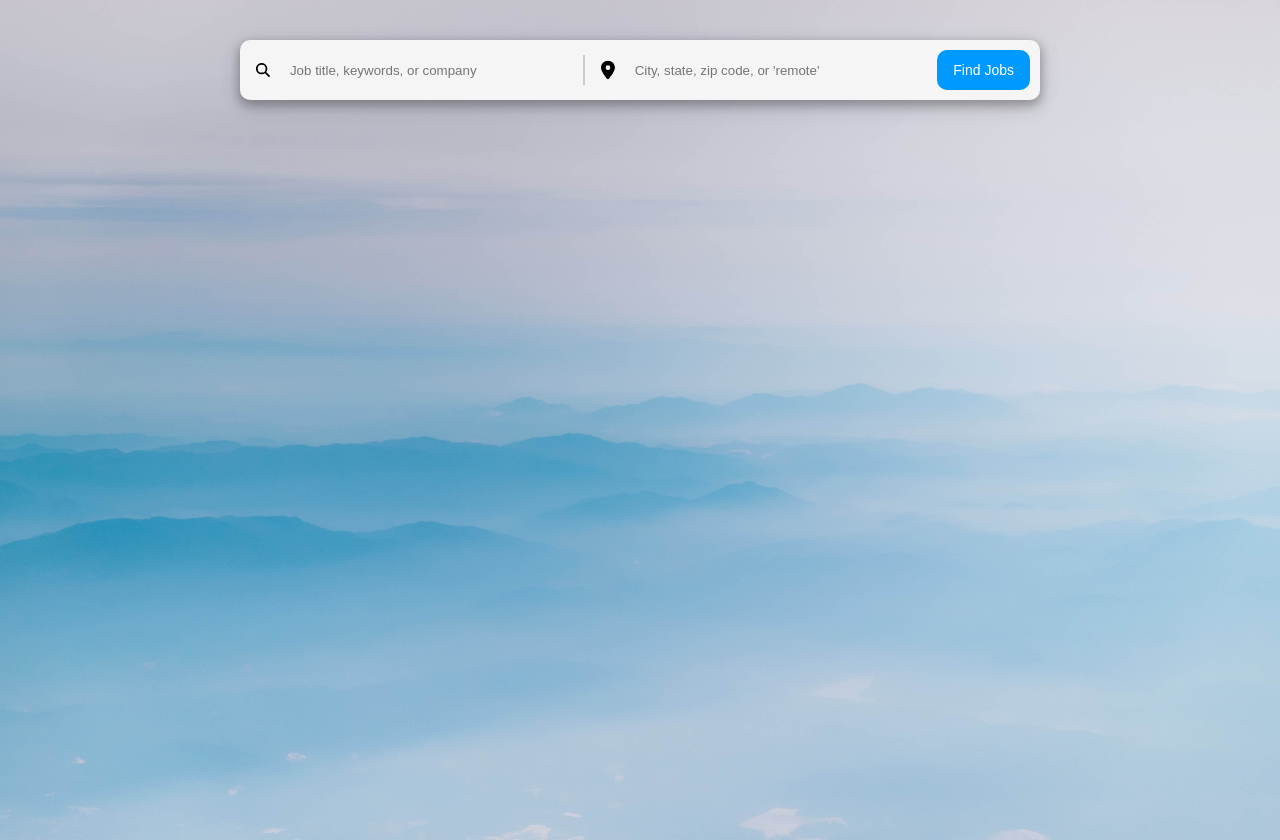
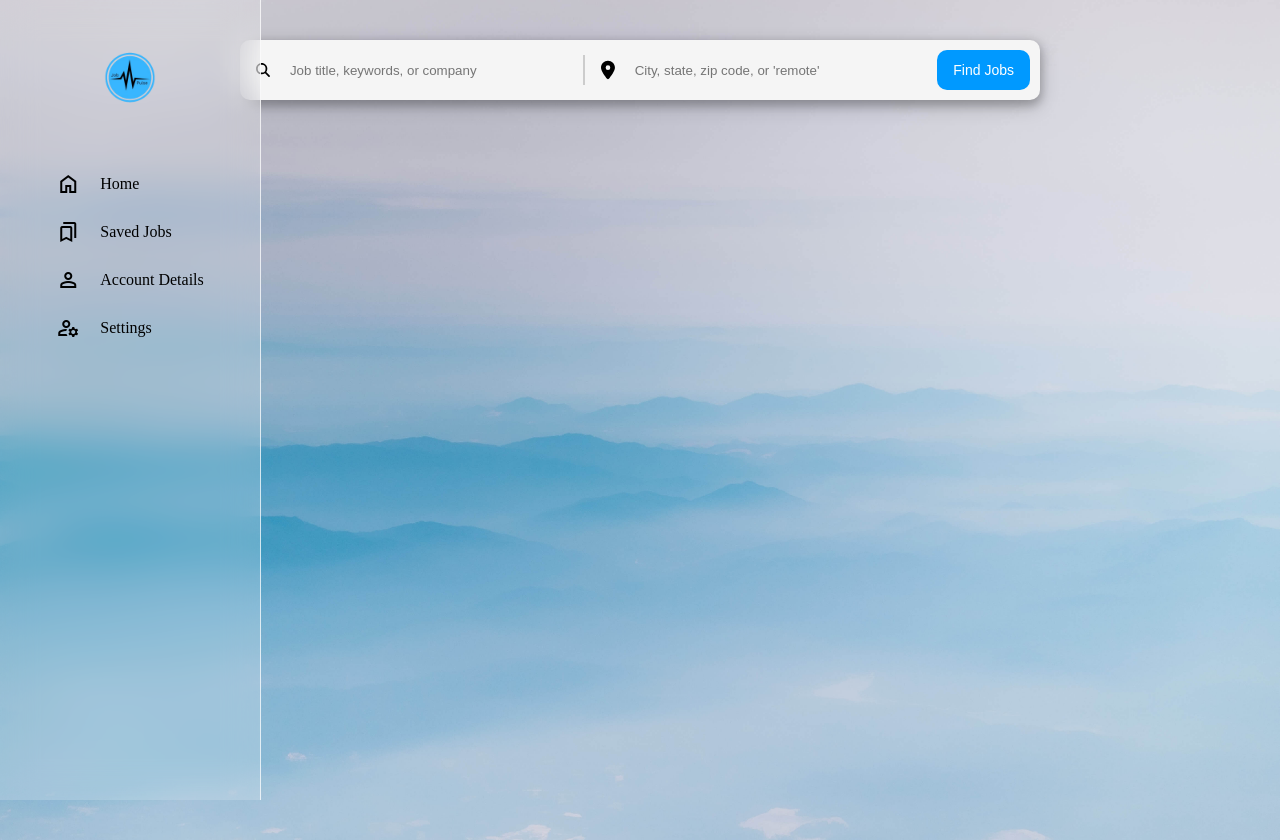
Before and after one commit to StructAnish/Job-search-portal, a Flask app: page /jobs in a window 1280 px wide. Run offline with Flask 3, Linux system fonts and the light colour scheme; some libraries are stand-ins or nearby versions.

Commit message:
Add job save feature
Save jobs for later use if user is signed in. Access saved jobs from 'My saved jobs' tab within jobs tab.

```diff
--- a/job-scrap/scraper.py
+++ b/job-scrap/scraper.py
@@ -34,6 +34,10 @@ def index():
 @app.route("/jobs")
 def jobs():
     return render_template("/jobs/jobs.html")
+
+@app.route("/saved_jobs")
+def saved_jobs():
+    return render_template("/jobs/saved_jobs.html")
 
 @app.route("/details")
 def details():
--- a/job-scrap/static/css/jobs/jobs.css
+++ b/job-scrap/static/css/jobs/jobs.css
@@ -92,16 +93,27 @@ body {
   background-size: cover;
 }
 
+h1{
+  margin: 40px;
+  margin-left: 15%;
+
+}
+
+#job-results{
+  margin-left: 10%;
+}
+
 .job{
+  display: flex;
   padding: 16px;
   border: 1px solid rgb(212, 212, 212);
   border-radius: 10px;
   margin: 20px;
-border-radius: 7px;
   background: rgba(255, 255, 255, 0.2);
   box-shadow: 0 5px 10px rgba(0,0,0,0.3);
   /* Do not add blur as it is causing lag */
   /* backdrop-filter: blur(17px); */
+  transition: opacity 0.5s ease-in-out;
 }
 
 .job:hover{
--- /dev/null
+++ b/job-scrap/static/css/sidebar.css
@@ -0,0 +1,107 @@
+.sidebar {
+    position: fixed;
+    top: 0;
+    left: 0;
+    width: 110px;
+    height: 100%;
+    display: flex;
+    align-items: center;
+    flex-direction: column;
+    background: rgba(255, 255, 255, 0.2);
+    backdrop-filter: blur(17px);
+    --webkit-backdrop-filter: blur(17px);
+    border-right: 1px solid rgba(255, 255, 255, 0.7);
+    transition: width 0.3s ease;
+}
+
+.sidebar:hover {
+    width: 260px;
+}
+
+.sidebar .logo {
+    color: #000;
+    display: flex;
+    align-items: center;
+    padding: 25px 10px 15px;
+}
+
+.logo img {
+    width: 100px;
+    border-radius: 50%;
+}
+
+.logo h2 {
+    font-size: 1.15rem;
+    font-weight: 600;
+    margin-left: 15px;
+    display: none;
+}
+
+.sidebar:hover .logo h2 {
+    display: block;
+}
+
+.sidebar .links {
+    padding: 0;
+    list-style: none;
+    margin-top: 20px;
+    overflow-y: auto;
+    scrollbar-width: none;
+    height: calc(100% - 140px);
+}
+
+.sidebar .links::-webkit-scrollbar {
+    display: none;
+}
+
+.links li {
+    display: flex;
+    border-radius: 4px;
+    align-items: center;
+}
+
+.links li:hover {
+    cursor: pointer;
+    background: #fff;
+}
+
+.links h4 {
+    color: #222;
+    font-weight: 500;
+    display: none;
+    margin-bottom: 10px;
+}
+
+.sidebar:hover .links h4 {
+    display: block;
+}
+
+.links hr {
+    margin: 10px 8px;
+    border: 1px solid #4c4c4c;
+}
+
+.sidebar:hover .links hr {
+    border-color: transparent;
+}
+
+.links li span {
+    padding: 12px 10px;
+}
+
+.links li a {
+    padding: 10px;
+    color: #000;
+    display: none;
+    font-weight: 500;
+    white-space: nowrap;
+    text-decoration: none;
+}
+
+.sidebar:hover .links li a {
+    display: block;
+}
+
+.links .logout-link {
+    margin-top: 20px;
+}
--- a/job-scrap/static/css/social/detail.css
+++ b/job-scrap/static/css/social/detail.css
@@ -45,6 +45,7 @@
   }
 
   .sidebar .links {
+    padding: 0;
     list-style: none;
     margin-top: 20px;
     overflow-y: auto;
--- a/job-scrap/static/css/social/setting.css
+++ b/job-scrap/static/css/social/setting.css
@@ -118,6 +118,7 @@ button[type="button"]:hover {
   }
 
   .sidebar .links {
+    padding: 0;
     list-style: none;
     margin-top: 20px;
     overflow-y: auto;
--- a/job-scrap/static/css/style.css
+++ b/job-scrap/static/css/style.css
@@ -11,6 +11,7 @@
 body {
     height: 100vh;
     width: 100%;
+    margin: 30px 0;
     background-image: url("/static/images/hero-bg.jpg");
     background-position: center;
     background-size: cover;
--- a/job-scrap/static/js/jobs/jobs.js
+++ b/job-scrap/static/js/jobs/jobs.js
@@ -1,3 +1,8 @@
+import {firebaseConfig} from '../sign/config.js';
+firebase.initializeApp(firebaseConfig);
+const auth = firebase.auth();
+const db = firebase.firestore();
+
 const socket = io();
 
 const loader = document.querySelector(".loader");
@@ -5,7 +10,6 @@ const jobsSection = document.getElementById("job-results");
 
 // Function for displaying jobs
 function displayScrapedJobs(data) {
-
   const job = document.createElement('div');
   job.className = "job";
 
@@ -16,17 +20,55 @@ function displayScrapedJobs(data) {
 
   jobLink.innerHTML = `
     <h2 class='jobTitle'>${data.title}</h2>
-    <div class='company_location'>
-      <span class='company_name'>Company: ${data.name}</span>
-      <span class='company_location'>Location: ${data.location}</span>
-      <span class='salary'>${data.salary}</span>
-      <span class='description'>Description: ${data.description}</span>
-      <span class='posted'>${data.posted}</span>
+
+    <div class='about_company'>
+      <div class='company_name'>Company: ${data.name}</div>
+      <div class='company_location'>Location: ${data.location}</div>
+      <div class='salary'>${data.salary}</div>
+      <div class='description'>Description: ${data.description}</div>
+      <div class='posted'>${data.posted}</div>
     </div>
     `;
 
   job.appendChild(jobLink);
+
+  const saveButton = document.createElement('button');
+  saveButton.className = "save-button";
+  saveButton.setAttribute("title", "save");
+  job.appendChild(saveButton);
+  saveButton.innerHTML = "<svg xmlns='http://www.w3.org/2000/svg' viewBox='0 0 384 512'><path d='M0 48C0 21.5 21.5 0 48 0l0 48V441.4l130.1-92.9c8.3-6 19.6-6 27.9 0L336 441.4V48H48V0H336c26.5 0 48 21.5 48 48V488c0 9-5 17.2-13 21.3s-17.6 3.4-24.9-1.8L192 397.5 37.9 507.5c-7.3 5.2-16.9 5.9-24.9 1.8S0 497 0 488V48z'/></svg>"
   jobsSection.appendChild(job);
+
+  saveButton.addEventListener("click", () => {
+    console.log("I was clicked");
+      // // If user is logged in
+      auth.onAuthStateChanged(user => {
+        if (user){
+          console.log('user logged in', user)
+          saveButton.innerHTML = ' <svg xmlns="http://www.w3.org/2000/svg" viewBox="0 0 384 512"><path fill="#31acff" d="M0 48V487.7C0 501.1 10.9 512 24.3 512c5 0 9.9-1.5 14-4.4L192 400 345.7 507.6c4.1 2.9 9 4.4 14 4.4c13.4 0 24.3-10.9 24.3-24.3V48c0-26.5-21.5-48-48-48H48C21.5 0 0 21.5 0 48z"/></svg> '
+          saveButton.disabled = true;
+
+          // Adding data to database
+          db.collection('jobs').add({
+            // job: `${jobs[index]}`
+            title: data.title,
+            name: data.name,
+            link: data.link,
+            location: data.location,
+            salary: data.salary,
+            description: data.description,
+            posted: data.posted,
+
+          }).then(() => {
+            // Do something after document has been added
+          })
+
+        } else {
+          console.log('User logged out')
+        }
+  })
+  });
+
 };
 
 
--- a/job-scrap/templates/jobs/jobs.html
+++ b/job-scrap/templates/jobs/jobs.html
@@ -4,9 +4,41 @@
     <meta charset="UTF-8">
     <meta name="viewport" content="width=device-width, initial-scale=1.0">
     <title>Jobs</title>
+    <link rel="stylesheet" href="https://fonts.googleapis.com/css2?family=Material+Symbols+Outlined:opsz,wght,FILL,GRAD@20..48,100..700,0..1,-50..200">
     <link rel="stylesheet" href="/static/css/jobs/jobs.css">
+    <link rel="stylesheet" href="/static/css/sidebar.css">
 </head>
 <body>
+    <!-- Sidebar -->
+    <aside class="sidebar">
+        <div class="logo">
+          <img src="/static/images/logo.png" alt="logo">
+
+        </div>
+        <ul class="links">
+            <!-- <h4>Main Menu</h4> -->
+            <li>
+                <span class="material-symbols-outlined">Home</span>
+                <a href="/">Home</a>
+            </li>
+            <li>
+                <span class="material-symbols-outlined">bookmarks</span>
+                <a href="/saved_jobs">Saved Jobs</a>
+            </li>
+            <li>
+                <span class="material-symbols-outlined">Person</span>
+                <a href="/details">Account Details</a>
+            </li>
+            <li>
+                <span class="material-symbols-outlined">manage_accounts</span>
+                <a href="/settings">Settings</a>
+            </li>
+
+        </ul>
+    </aside>
+
+
+    <!-- Main Content -->
     <form id="searchForm">
         <div class="search-bar">
 
@@ -38,7 +70,14 @@
     <!-- <script src="{{ url_for('static', filename='index.js') }}"></script> -->
     <!-- CDN for including socket.io -->
     <script src="https://cdn.socket.io/4.7.5/socket.io.min.js" integrity="sha384-2huaZvOR9iDzHqslqwpR87isEmrfxqyWOF7hr7BY6KG0+hVKLoEXMPUJw3ynWuhO" crossorigin="anonymous"></script>
+
+    <!-- CDN for firebase firestore -->
+    <script src="https://www.gstatic.com/firebasejs/8.10.1/firebase-app.js"></script>
+    <script src="https://www.gstatic.com/firebasejs/8.10.1/firebase-auth.js"></script>
+    <script src="https://www.gstatic.com/firebasejs/8.10.1/firebase-firestore.js"></script>
+
+    <!-- External Javascript -->
+    <script src="/static/js/jobs/jobs.js" type="module"></script>
     <script src="/static/js/jobs/index.js"></script>
-    <script src="/static/js/jobs/jobs.js"></script>
 </body>
 </html>
```
Also changed, not shown: other parts of job-scrap/static/css/jobs/jobs.css (+45 -0 lines), job-scrap/static/js/jobs/saved_jobs.js (added, +88 -0 lines), job-scrap/templates/jobs/saved_jobs.html (added, +55 -0 lines). Lines whose indentation alone changed are shown as unchanged.
